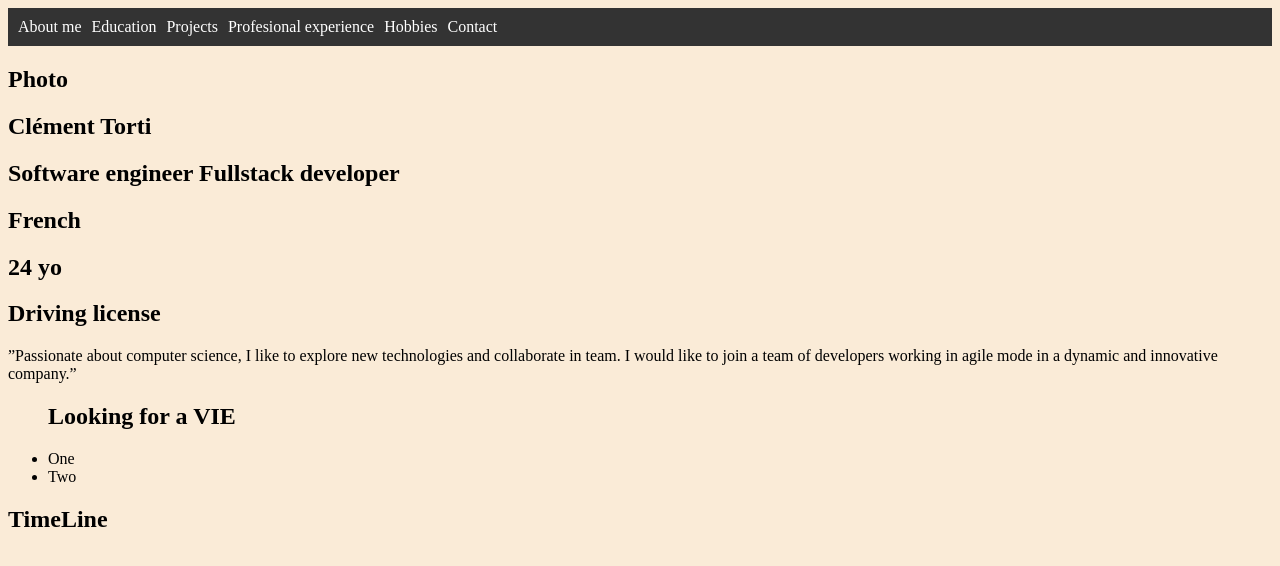
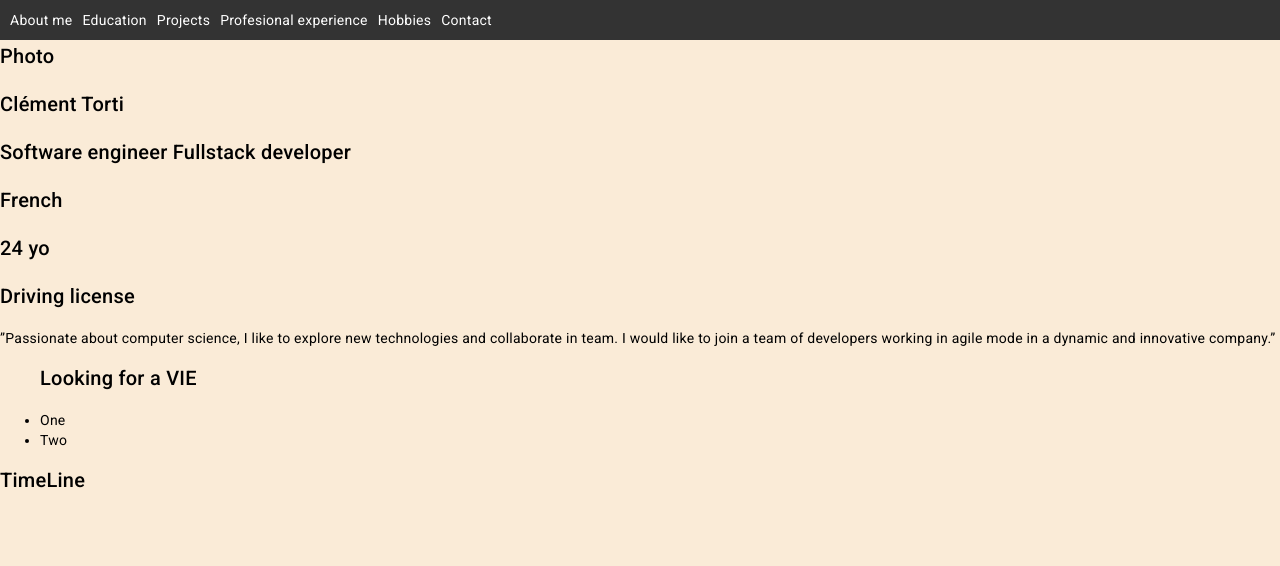
Before and after one commit to Clement-Torti/portfolio, an Angular app in the folder frontend/: page / in a window 1280 px wide. Shown: the top 566 px of the page. Built offline with nearby package versions, Linux system fonts and the light colour scheme.

Commit message:
Adding Angular Material UI

```diff
--- a/frontend/angular.json
+++ b/frontend/angular.json
@@ -19,7 +19,10 @@
             "polyfills": ["zone.js"],
             "tsConfig": "tsconfig.app.json",
             "assets": ["src/favicon.ico", "src/assets"],
-            "styles": ["src/styles.css"],
+            "styles": [
+              "@angular/material/prebuilt-themes/deeppurple-amber.css",
+              "src/styles.css"
+            ],
             "scripts": []
           },
           "configurations": {
@@ -73,7 +76,10 @@
             "polyfills": ["zone.js", "zone.js/testing"],
             "tsConfig": "tsconfig.spec.json",
             "assets": ["src/favicon.ico", "src/assets"],
-            "styles": ["src/styles.css"],
+            "styles": [
+              "@angular/material/prebuilt-themes/deeppurple-amber.css",
+              "src/styles.css"
+            ],
             "scripts": []
           }
         },
--- a/frontend/package.json
+++ b/frontend/package.json
@@ -9,15 +9,16 @@
     "test": "ng test",
     "lint": "ng lint",
     "cypress": "cypress run"
-
   },
   "private": true,
   "dependencies": {
     "@angular/animations": "^15.1.0",
+    "@angular/cdk": "^15.2.9",
     "@angular/common": "^15.1.0",
     "@angular/compiler": "^15.1.0",
     "@angular/core": "^15.1.0",
     "@angular/forms": "^15.1.0",
+    "@angular/material": "^15.2.9",
     "@angular/platform-browser": "^15.1.0",
     "@angular/platform-browser-dynamic": "^15.1.0",
     "@angular/router": "^15.1.0",
--- a/frontend/src/app/app.module.ts
+++ b/frontend/src/app/app.module.ts
@@ -7,10 +7,11 @@
 import { NavbarComponent } from './components/navbar/navbar.component';
 import { MainViewComponent } from './components/main-view/main-view.component';
 import { AboutMeSectionComponent } from './component/about-me-section/about-me-section.component';
+import { BrowserAnimationsModule } from '@angular/platform-browser/animations';
 
 @NgModule({
   declarations: [AppComponent, NavbarComponent, MainViewComponent, AboutMeSectionComponent],
-  imports: [BrowserModule, AppRoutingModule, HttpClientModule],
+  imports: [BrowserModule, AppRoutingModule, HttpClientModule, BrowserAnimationsModule],
   providers: [],
   bootstrap: [AppComponent],
 })
--- a/frontend/src/index.html
+++ b/frontend/src/index.html
@@ -6,8 +6,11 @@
     <base href="/" />
     <meta name="viewport" content="width=device-width, initial-scale=1" />
     <link rel="icon" type="image/x-icon" href="favicon.ico" />
-  </head>
-  <body>
+      <link rel="preconnect" href="https://fonts.gstatic.com">
+    <link href="https://fonts.googleapis.com/css2?family=Roboto:wght@300;400;500&display=swap" rel="stylesheet">
+    <link href="https://fonts.googleapis.com/icon?family=Material+Icons" rel="stylesheet">
+</head>
+  <body class="mat-typography">
     <app-root></app-root>
   </body>
 </html>
--- a/frontend/src/styles.css
+++ b/frontend/src/styles.css
@@ -4,3 +4,6 @@
 body {
   background-color: antiquewhite;
 }
+
+html, body { height: 100%; }
+body { margin: 0; font-family: Roboto, "Helvetica Neue", sans-serif; }
```
Also changed, not shown: 1 other file (tests, documents, lock files or other folders).
